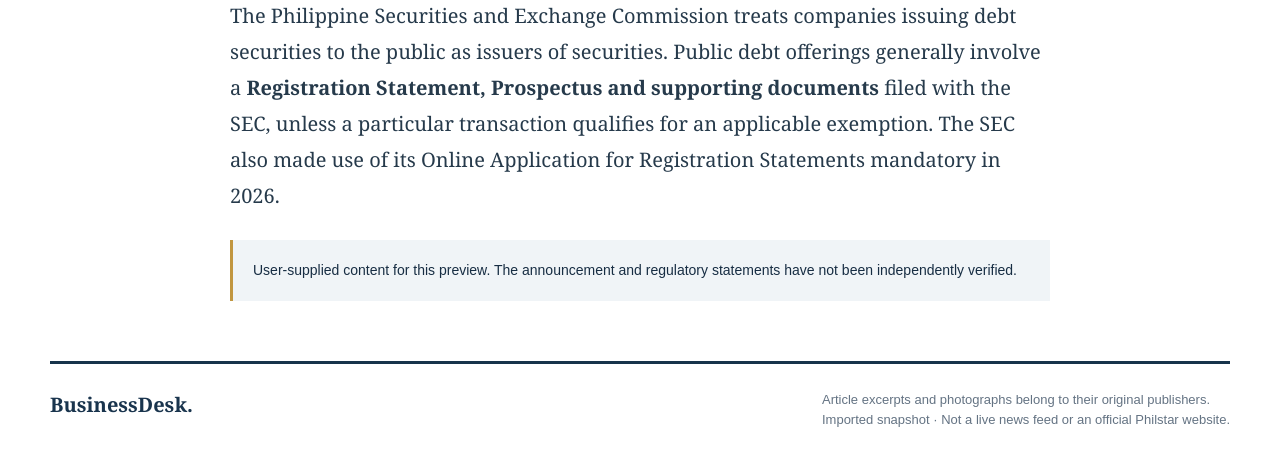
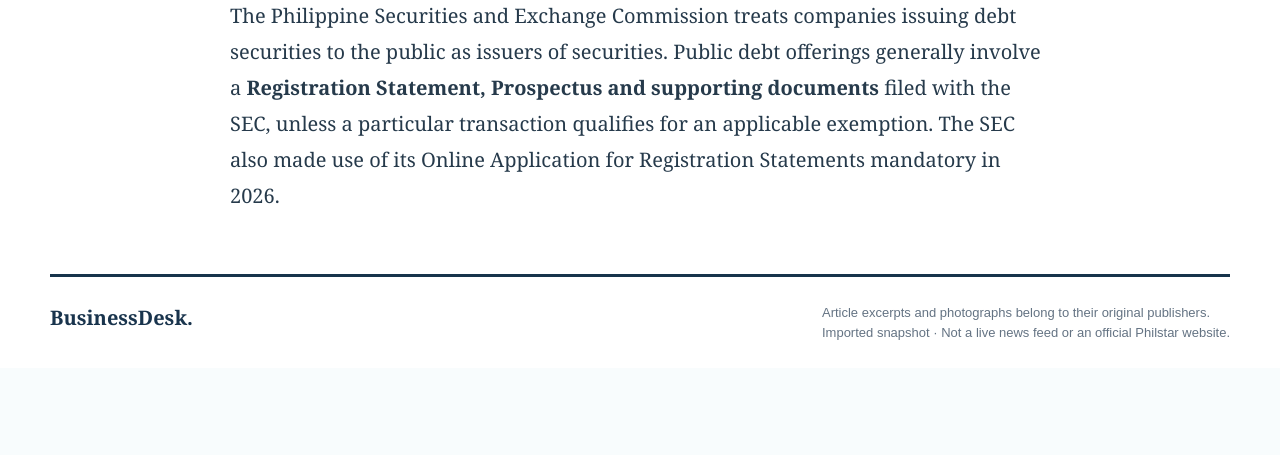
Before and after one commit to lotteriaphil2026-sudo/Philstar, a Laravel app: page /articles/lulu-retail-plans-philippine-expansion-franchise-opportunities-and-bond-offering in a window 1280 px wide. Shown: the part 1648-2103 px from the top of the page. After the commit the page ends 1988 px from the top, so only its background shows below. Run offline with Laravel 12, Linux system fonts and the light colour scheme; data comes from the database, SQL or seed files in the repository.

Commit message:
Remove user-supplied content warning
Removed user-supplied content warning from news article view.

```diff
--- a/resources/views/news/show.blade.php
+++ b/resources/views/news/show.blade.php
@@ -51,12 +51,6 @@
             >
                 Read original article ↗
             </a>
-        @else
-            <div class="note">
-                User-supplied content for this preview.
-                The announcement and regulatory statements
-                have not been independently verified.
-            </div>
         @endif
     </article>
 @endsection
```
